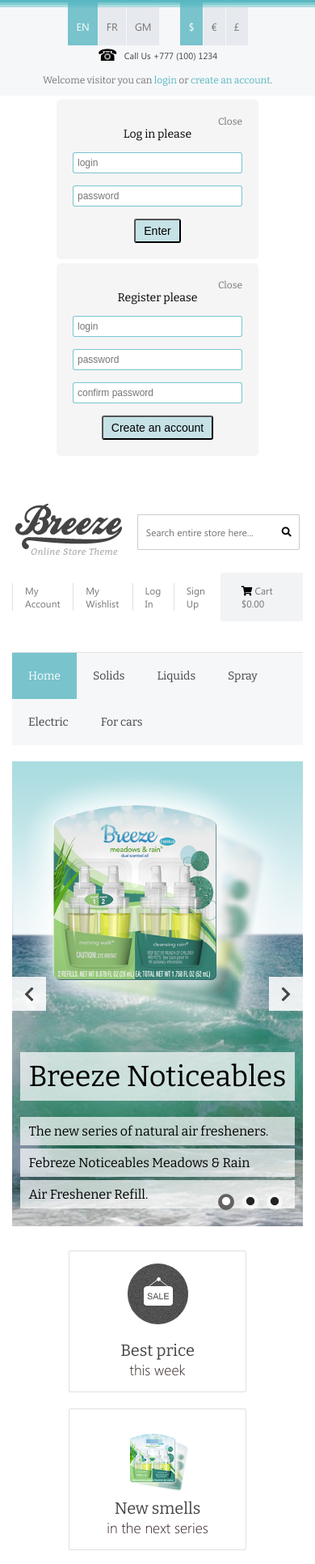
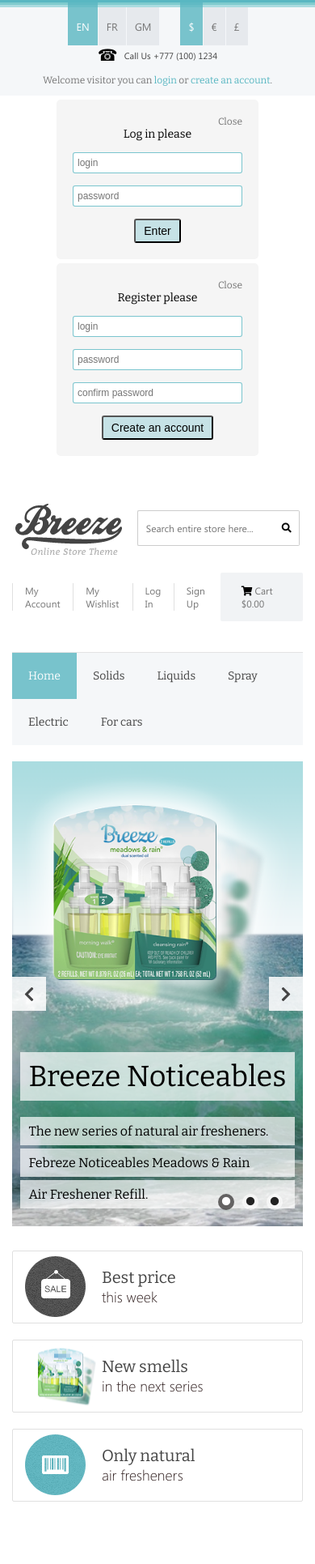
Before and after one commit to alexmay112/Breeze, a website: page index.html in a window 390 px wide. Shown: the top 1931 px of the page at 81% size. Drawn offline with nearby package versions, Linux system fonts and the light colour scheme; files whose address does not match are found by name.

Commit message:
fix media queries for features block

```diff
--- a/src/sass/layout/_header.scss
+++ b/src/sass/layout/_header.scss
@@ -9,6 +9,7 @@
         border-bottom: 1px solid #e0e0e0e0;
     }
     .search-form {
+        margin-bottom: 10px;
         display: flex;
         align-items: space-between;
         position: relative;
@@ -68,6 +69,12 @@
         &__icon-cart {
             color: #000;
         }
+    }
+}
+
+@media (max-width: 814px) {
+    .header__top {
+        justify-content: space-around;
     }
 }
 
@@ -184,6 +191,21 @@
     }
 }
 
+@media (max-width: 716px) {
+    .slider {
+        &__item {
+            flex-direction: column;
+            align-items: center;
+        }
+        &__title {
+            margin-top: 0;
+        }
+        &__text {
+            margin-bottom: 20px;
+        }
+    }
+}
+
 // Features list
 .features {
     &__list {
@@ -194,13 +216,13 @@
     }
     &__item {
         width: calc(100%/3 - 12px);
-        padding: 20px 15px 20px 110px;
         display: flex;
         flex-direction: column;
         justify-content: center;
         border: 1px solid #e0e0e0;
         border-radius: 2px;
         background-position: 15px 50%;
+
         background-repeat: no-repeat;
         &_price {
             background-image: url("../img/icon-sale.png");
@@ -231,40 +253,23 @@
     .features__item {
         width: 100%;
         padding: 20px 15px 20px 110px;
+        margin-bottom: 20px;
+        background-position: 15px 50%;
     }
 }
 
-@media (max-width: 550px) {
-    .features__list {
-        justify-content: space-around;
-    }
+@media (min-width: 421px) and (max-width: 669px) {
     .features__item {
-        max-width: 220px;
         margin-bottom: 20px;
-        background-position: 15px 50%;
-        padding: 20px 15px 20px 110px;
+        background-position: 50% 15px;
+        padding: 110px 20px 15px;
+        text-align: center;
     }
 }
 
-@media (max-width: 716px) {
-    .slider {
-        &__item {
-            flex-direction: column;
-            align-items: center;
-        }
-        &__title {
-            margin-top: 0;
-        }
-        &__text {
-            margin-bottom: 20px;
-        }
-    }
-}
-@media (max-width: 699px) {
+@media (min-width: 670px) {
     .features__item {
-        padding: 110px 15px 15px;
-        background-position: 50% 15px;
-        text-align: center;
+        padding: 20px 15px 20px 110px;
     }
 }
 
@@ -278,8 +283,3 @@
         }
     }
 }
-@media (max-width: 814px) {
-    .header__top {
-        justify-content: space-around;
-    }
-}
```
Also changed, not shown: assets/css/main.css.
